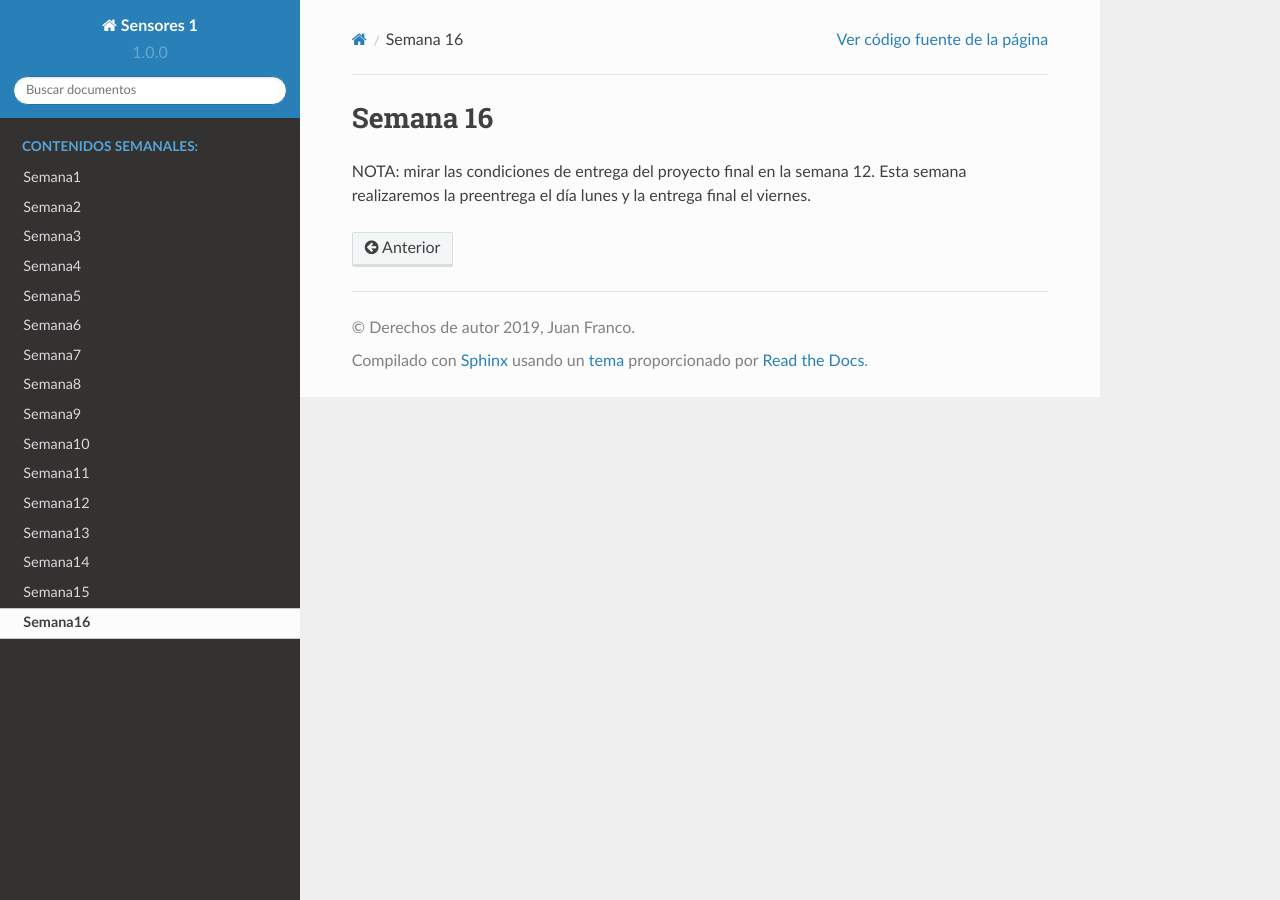
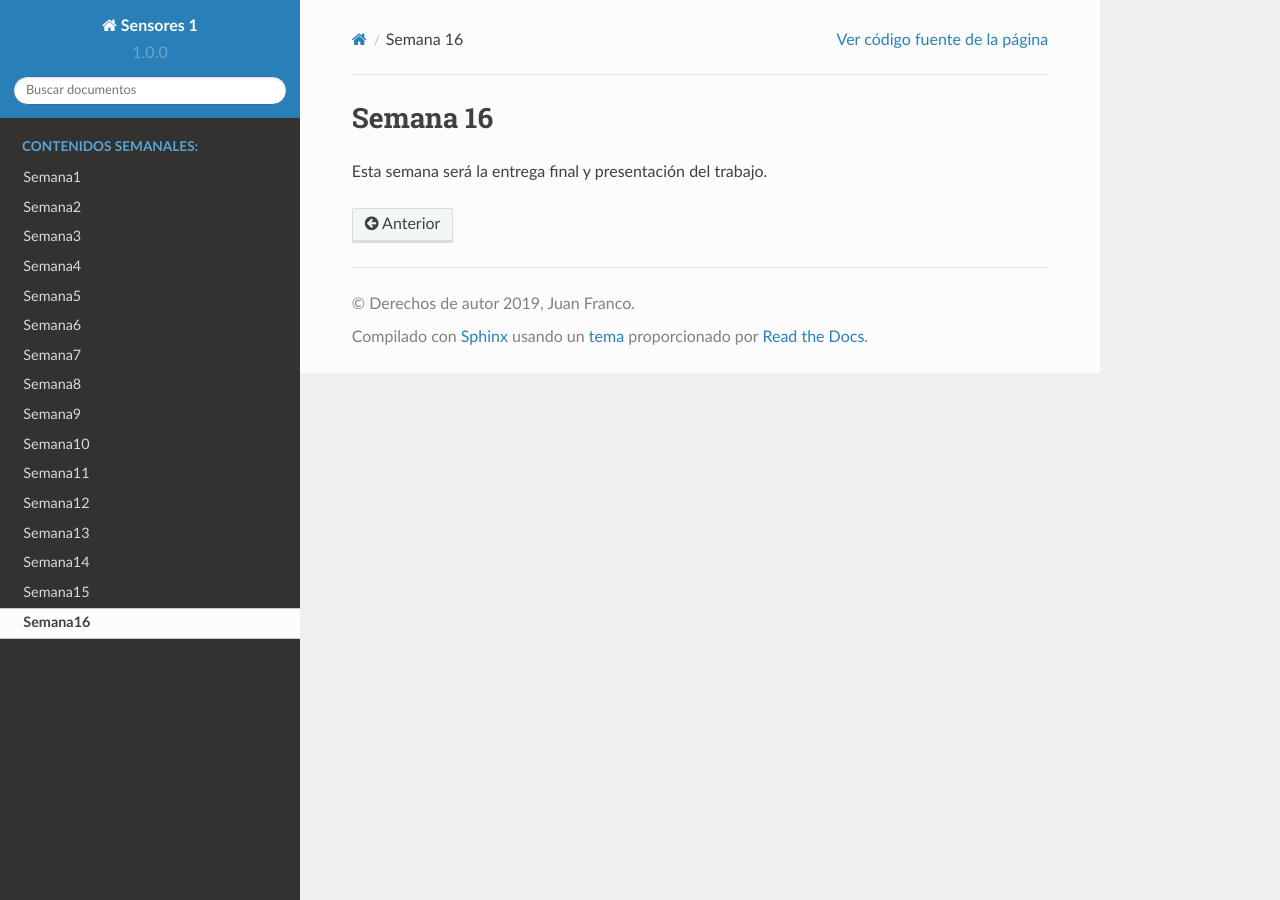
Before and after one commit to juanferfranco/sensores1, a Sphinx documentation site: the page built from docs/_semana16/semana16.rst, in a window 1280 px wide. Built offline with Sphinx 7.4.7 and the Read the Docs theme 2.0.0, drawn with Linux system fonts in a browser that asks for light colours.

Commit message:
update week 16

```diff
--- a/docs/_semana16/semana16.rst
+++ b/docs/_semana16/semana16.rst
@@ -1,5 +1,3 @@
 Semana 16
 ===========
-
-NOTA: mirar las condiciones de entrega del proyecto final en la semana 12. Esta
-semana realizaremos la preentrega el día lunes y la entrega final el viernes.
+Esta semana será la entrega final y presentación del trabajo.
```
